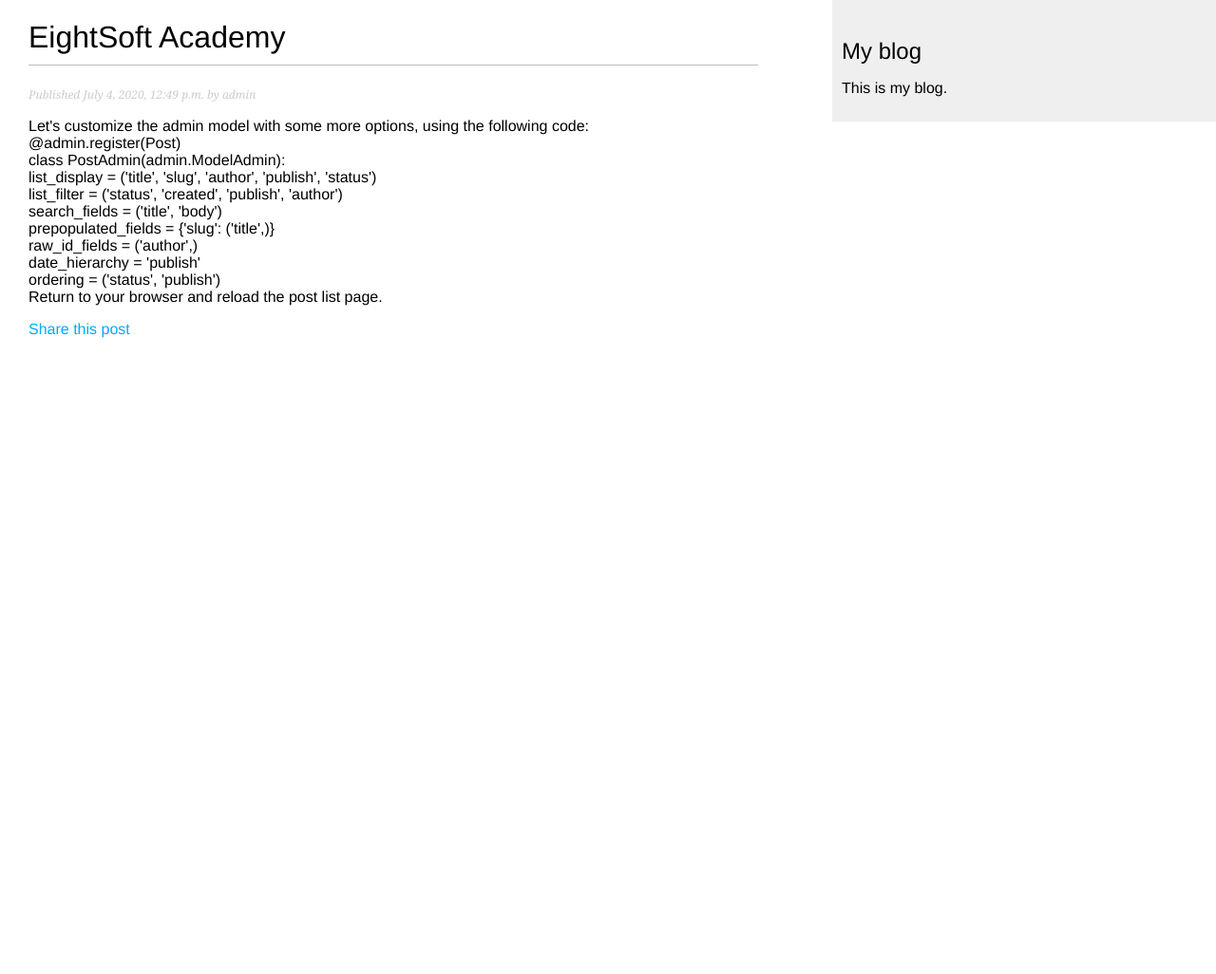
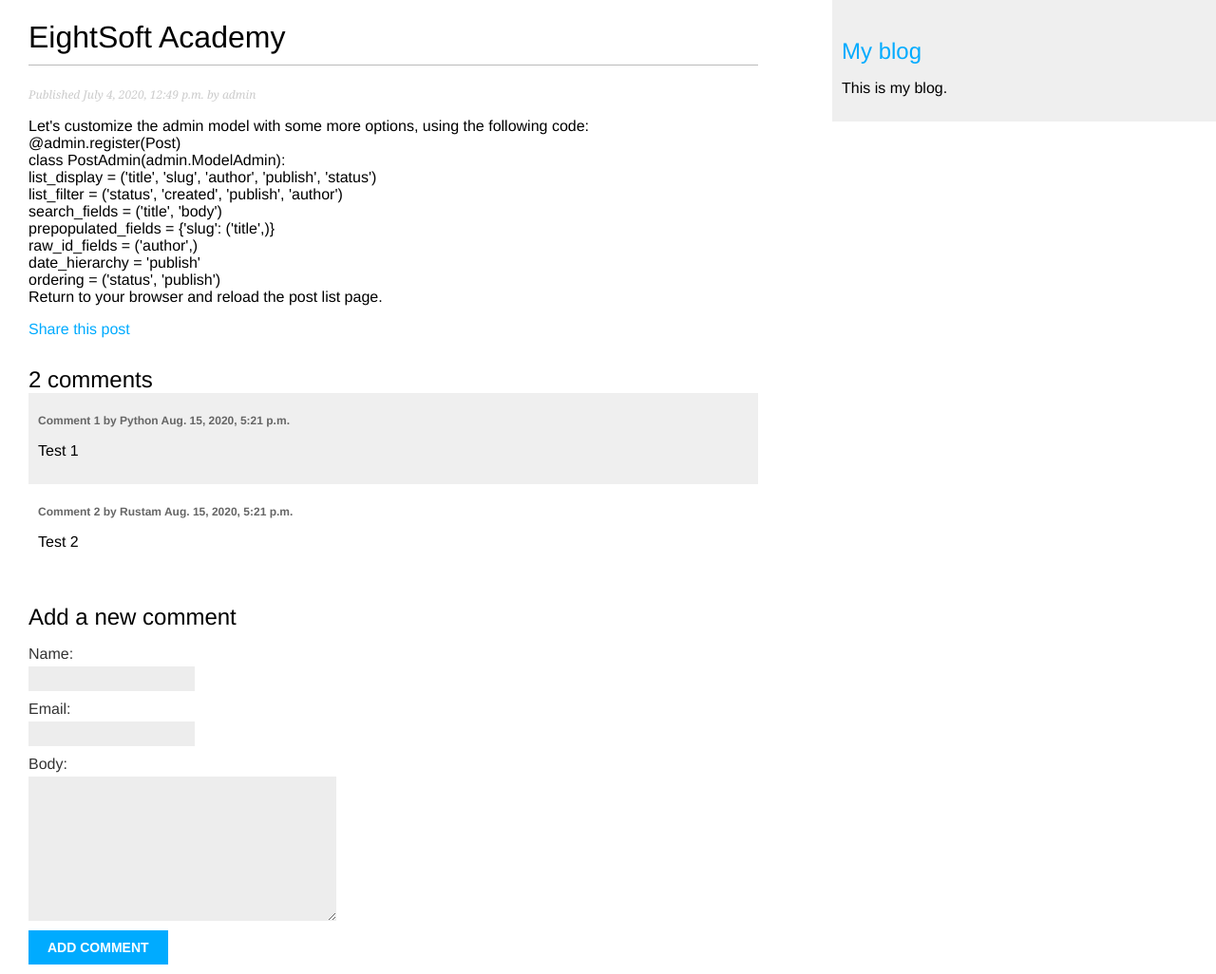
Before and after one commit to EightSoft-Academy/django-blog, a Django app: a page that uses templates/blog/base.html in a window 1280 px wide. Shown: the whole page at 95% size. Before the commit the page ends 356 px from the top, so only its background shows below. Run offline with Django 3.2, Linux system fonts and the light colour scheme; data comes from the database, SQL or seed files in the repository; both versions use the stored data as it was after the commit; parts of the project's set-up code (start-up, migrations or seed data) failed here and were passed over.

Commit message:
tagging system dome

```diff
--- a/blog/models.py
+++ b/blog/models.py
@@ -2,6 +2,8 @@ from django.db import models
 from django.utils import timezone
 from django.contrib.auth.models import User
 from django.urls import reverse
+
+from taggit.managers import TaggableManager
 
 
 class PublishedManager(models.Manager):
@@ -23,6 +25,7 @@ class Post(models.Model):
     created = models.DateTimeField(auto_now_add=True)
     updated = models.DateTimeField(auto_now=True)
     status = models.CharField(max_length=10, choices=STATUS_CHOICES, default='draft')
+    tags = TaggableManager()
 
     class Meta:
         ordering = ('-publish',)
--- a/blog/urls.py
+++ b/blog/urls.py
@@ -4,7 +4,9 @@ from . import views
 app_name = 'blog'
 
 urlpatterns = [
-    path('', views.PostListView.as_view(), name='post_list'),
-    path('<int:year>/<int:month>/<int:day>/<slug:post>/', views.post_detail, name='post_detail'),
-    path('<int:post_id>/share', views.post_share, name='post_share')
+    path('', views.post_list, name='post_list'),
+    path('tag/<slug:tag_slug>/', views.post_list, name='post_list_by_tag'),
+    # path('', views.PostListView.as_view(), name='post_list'),
+    path('<int:year>/<int:month>/<int:day>/<slug:slug>/', views.post_detail, name='post_detail'),
+    path('<int:post_id>/share', views.post_share, name='post_share'),
 ]
--- a/blog/views.py
+++ b/blog/views.py
@@ -1,9 +1,35 @@
+from django.core.paginator import Paginator, PageNotAnInteger, EmptyPage
+from django.http import HttpResponseRedirect
+from django.urls import reverse
 from django.views.generic import ListView
 from django.shortcuts import render, get_object_or_404
 from django.core.mail import send_mail
 
-from .models import Post
-from .forms import EmailPostForm
+from .models import Post, Comment
+from .forms import EmailPostForm, CommentForm
+from taggit.models import Tag
+
+
+def post_list(request, tag_slug=None):
+    object_list = Post.published.all()
+    tag = None
+    if tag_slug:
+        tag = get_object_or_404(Tag, slug=tag_slug)
+        object_list = object_list.filter(tags__in=[tag])
+
+    paginator = Paginator(object_list, 3)  # 3 posts in each page
+    page = request.GET.get('page')
+    try:
+        posts = paginator.page(page)
+    except PageNotAnInteger:
+        # If page is not an integer deliver the first page
+        posts = paginator.page(1)
+    except EmptyPage:
+        # If page is out of range deliver last page of results
+        posts = paginator.page(paginator.num_pages)
+    return render(request, 'blog/post/list.html', {'page': page,
+                                                   'posts': posts,
+                                                   'tag': tag})
 
 
 class PostListView(ListView):
@@ -14,19 +40,42 @@ class PostListView(ListView):
     template_name = 'blog/post/list.html'
 
 
-def post_detail(request, year, month, day, post):
+def post_detail(request, year, month, day, slug):
     """Only works with 'published' articles.
        In Post model in models.py 'unique_for_date' param was added in the 'slug' field-
        - this ensures that there will be only one post with a slug for a given date.
        Raise Error [404 - Not Found] if no object is found.
     """
-    post = get_object_or_404(Post, slug=post,
+    post = get_object_or_404(Post, slug=slug,
                              status='published',
                              publish__year=year,
                              publish__month=month,
                              publish__day=day, )
 
-    return render(request, 'blog/post/detail.html', {'post': post})
+    # Old comments
+    comments = post.comments.filter(active=True)
+
+    new_comment = None
+
+    if request.method == 'POST':
+        # A comment was posted
+        comment_form = CommentForm(data=request.POST)
+        if comment_form.is_valid():
+            # Create Comment object but don't save to database yet
+            new_comment = comment_form.save(commit=False)
+            # Assign the current post to the comment
+            new_comment.post = post
+            # Save the comment to the database
+            new_comment.save()
+            return HttpResponseRedirect(reverse('blog:post_detail', args=(year, month, day, slug)))
+    else:
+        comment_form = CommentForm()
+
+    context = {'post': post, 'comments': comments, 'new_comment': new_comment, 'comment_form': comment_form}
+    return render(request, 'blog/post/detail.html', context)
+
+# HttpResponseRedirect(reverse('blog:post_detail', args=(post.publish__year, post.publish__month, post.publish__day,
+# post.slug)))
 
 
 def post_share(request, post_id):
--- a/mysite/settings.py
+++ b/mysite/settings.py
@@ -40,6 +40,7 @@ INSTALLED_APPS = [
     'django.contrib.staticfiles',
 
     'blog.apps.BlogConfig',
+    'taggit',
 ]
 
 MIDDLEWARE = [
@@ -127,5 +128,5 @@ EMAIL_BACKEND = 'django.core.mail.backends.smtp.EmailBackend'
 EMAIL_HOST = 'smtp.gmail.com'
 EMAIL_PORT = 587
 EMAIL_USE_TLS = True
-EMAIL_HOST_USER = 'zokirovrustam202@gmail.com'
-EMAIL_HOST_PASSWORD = ''
+EMAIL_HOST_USER = 'your_email'
+EMAIL_HOST_PASSWORD = 'your_password'
--- /dev/null
+++ b/requirements.txt
@@ -0,0 +1,2 @@
+Django~=3.0.6
+django-taggit==1.3.0
--- a/static/css/blog.css
+++ b/static/css/blog.css
@@ -90,3 +90,6 @@ input[type=submit] {
     font-size:12px;
     color:#666;
 }
+.tags{
+    background-color: lightblue;
+}
--- a/templates/blog/base.html
+++ b/templates/blog/base.html
@@ -17,7 +17,7 @@
 
     <!--Sidebar-->
     <div id="sidebar">
-        <h2>My blog</h2>
+        <h2><a href = '/'>My blog</a></h2>
         <p>This is my blog.</p>
     </div>
 </body>
--- a/templates/blog/post/detail.html
+++ b/templates/blog/post/detail.html
@@ -7,8 +7,40 @@
         Published {{ post.publish }} by {{ post.author }}
     </p>
     {{ post.body|linebreaks }}
-
     <p>
         <a href="{% url "blog:post_share" post.id %}">Share this post</a>
     </p>
+
+    {# For counting the number of comments #}
+    {% with comments.count as total_comments %}
+    <h2>
+        {{ total_comments }} comment{{ total_comments|pluralize }}
+    </h2>
+    {% endwith %}
+
+    {# Old comments #}
+    {% for comment in comments %}
+        <div class="comment">
+            <p class="info">
+                Comment {{ forloop.counter }} by {{ comment.name }}
+                {{ comment.created }}
+            </p>
+            {{ comment.body|linebreaks }}
+        </div>
+    {% empty %}
+        <p>No comments yet.</p>
+    {% endfor %}
+
+    {# New comment adding form #}
+    {% if new_comment %}
+        <h2>Your comment has been added.</h2>
+    {% else %}
+        <h2>Add a new comment</h2>
+        <form method="post">
+            {% csrf_token %}
+            {{ comment_form.as_p }}
+            <p><input type="submit" value="Add comment"></p>
+        </form>
+    {% endif %}
+
 {% endblock %}
```
Also changed, not shown: templates/blog/post/list.html (+14 -1 lines), blog/forms.py (line endings or trailing spaces), blog/migrations/0003_post_tags.py (added), db.sqlite3.
